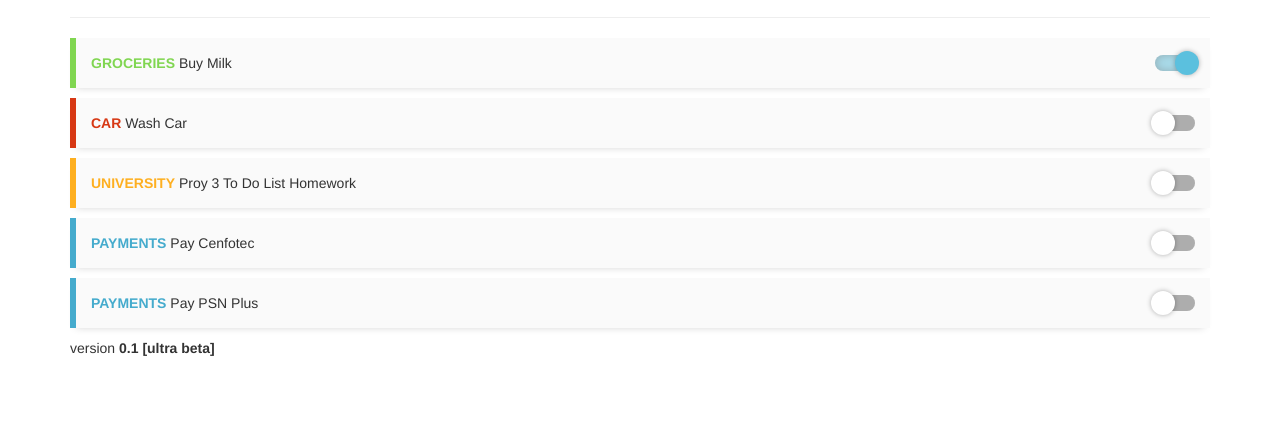
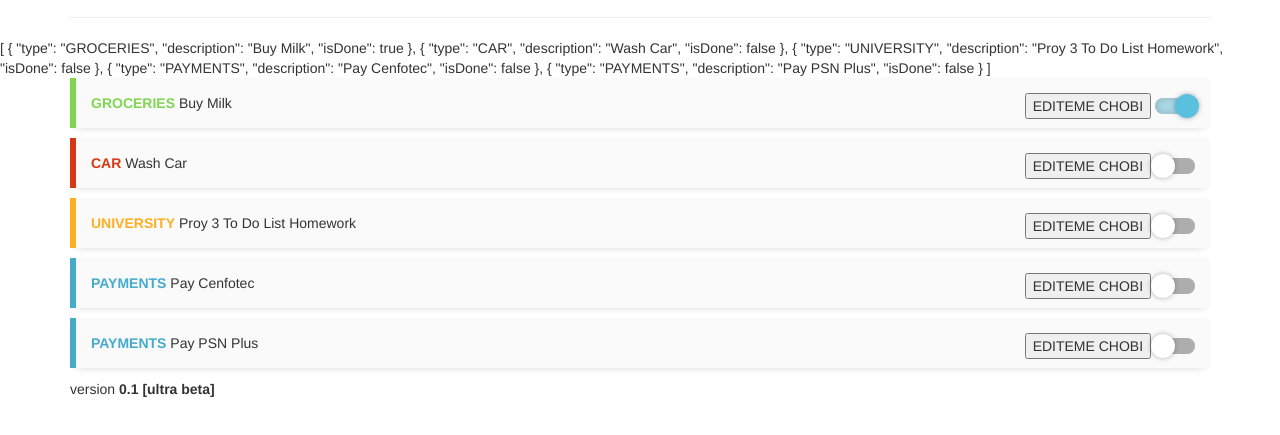
Before and after one commit to gepabla/todolist, a website: page app/index.html at #/view1 in a window 1280 px wide. Shown: the part 49-484 px from the top of the page. Drawn offline with nearby package versions, Linux system fonts and the light colour scheme.

Commit message:
edit item, initial commit

```diff
--- a/app/app.js
+++ b/app/app.js
@@ -5,7 +5,7 @@ angular.module('myApp', [
   'ngRoute',
   'myApp.view1',
   'myApp.view2',
-  'myApp.version',
+  'myApp.version', //component
   'myApp.items'
 ]).
 config(['$routeProvider', function($routeProvider) {
--- a/app/components/items/items-directive.js
+++ b/app/components/items/items-directive.js
@@ -9,6 +9,13 @@ angular.module('myApp.items.directive', [])
             item: '=',
             itemIndex: "="
         },
-        templateUrl: 'templates/itemSwitchTemplate.html'
+        templateUrl: 'templates/itemSwitchTemplate.html',
+        link:function($scope){
+        		console.log("directive $scope",$scope)
+        		$scope.editeme = function(item){
+        			console.log("ahora si editeme",item);
+        			$scope.$emit("EDIT_CHANNEL",item);
+        		}
+        }
     }
 }]);
--- a/app/templates/itemSwitchTemplate.html
+++ b/app/templates/itemSwitchTemplate.html
@@ -1,5 +1,6 @@
 <strong>{{item.type}}</strong> {{item.description}}
 <div class="material-switch pull-right">
+	<button ng-click="editeme(item)">EDITEME CHOBI</button>
 	<input ng-model="item.isDone"
 		id="someSwitchOptionDefault{{itemIndex}}"
 		name="someSwitchOption001{{itemIndex}}"
--- a/app/view1/view1.html
+++ b/app/view1/view1.html
@@ -1,13 +1,25 @@
 <div class="container">
     <h3 class="text-center">To-Do List</h3>
     <hr>
+</div>
+{{items | json }}
+<div class="container">
+    <div class="row">
+        <div class="col-xs-12">
+			<div ng-repeat="item in items" item-switch item="item"
+			item-index="$index" class="items-switch notice notice-{{classMap[item.type]}}"
+			ng-click="meDieron(item)">
+			</div>
+		</div>
+	</div>
 </div>
 
 <div class="container">
     <div class="row">
         <div class="col-xs-12">
-			<div ng-repeat="item in items" item-switch item="item" item-index="$index" class="notice notice-{{classMap[item.type]}}">
-			</div>
-		</div>
+        		<div ng-show="onEditing">
+        			ponga todo lo editar aqui, si le da la gana
+        		</div>
+        </div>
 	</div>
 </div>
--- a/app/view1/view1.js
+++ b/app/view1/view1.js
@@ -6,10 +6,22 @@ angular.module('myApp.view1', ['ngRoute'])
   $routeProvider.when('/view1', {
     templateUrl: 'view1/view1.html',
     controller: 'View1Ctrl'
-  });
+  })
 }])
 
 .controller('View1Ctrl', ['$scope','itemsService',function($scope,itemsService) {
+	$scope.onEditing = false;
 	$scope.items = itemsService.getItems();
 	$scope.classMap = {GROCERIES:"success",CAR:"danger",UNIVERSITY:"warning",PAYMENTS:"info"};
+
+	$scope.init = function(){
+		console.log("$scope del View1Ctrl",$scope)
+	}
+
+	$scope.$on("EDIT_CHANNEL",function(event,obj){
+		console.log("lo logreeeeeeeeeeee",obj)
+		$scope.onEditing = true;
+	});
+
+	$scope.init();
 }]);
```
